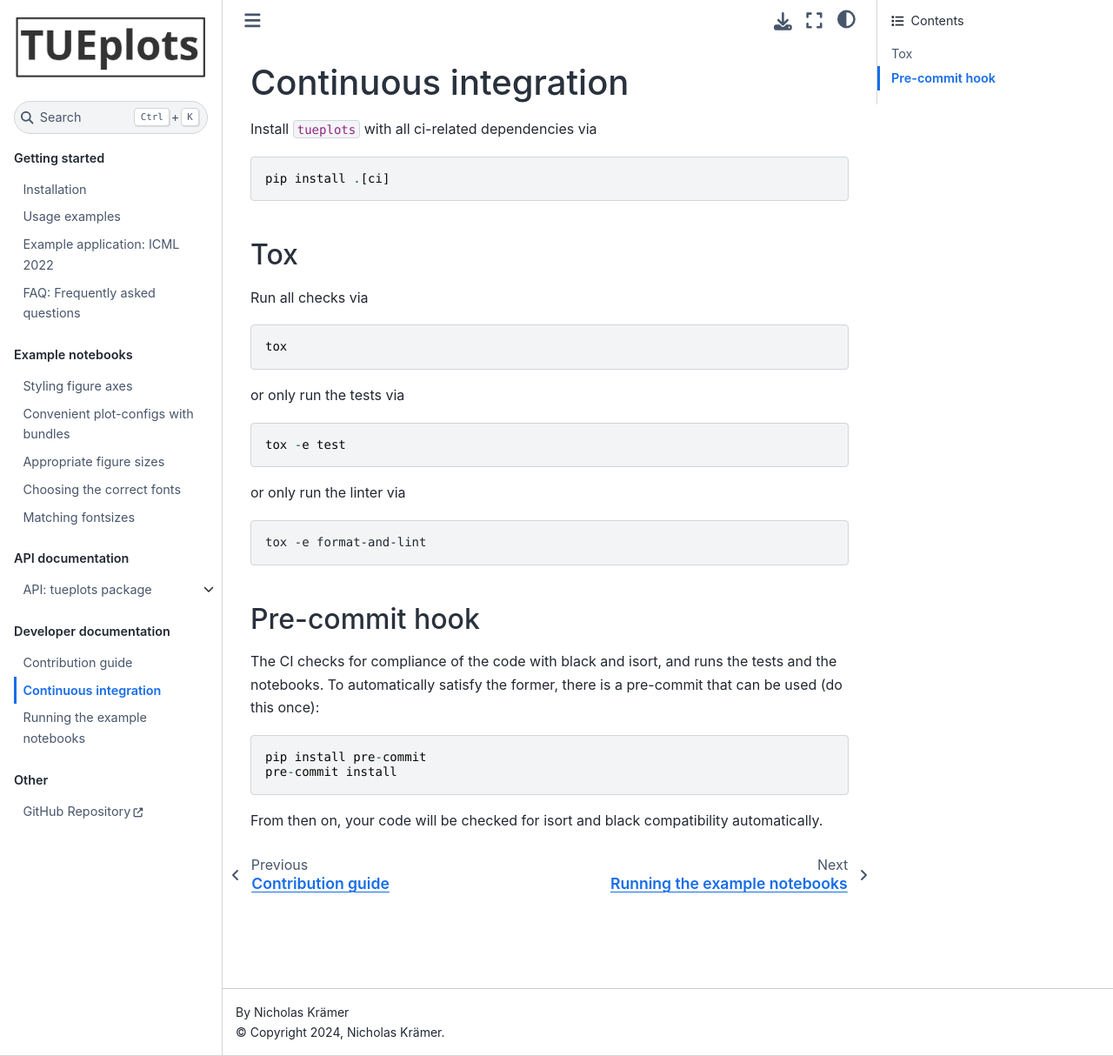
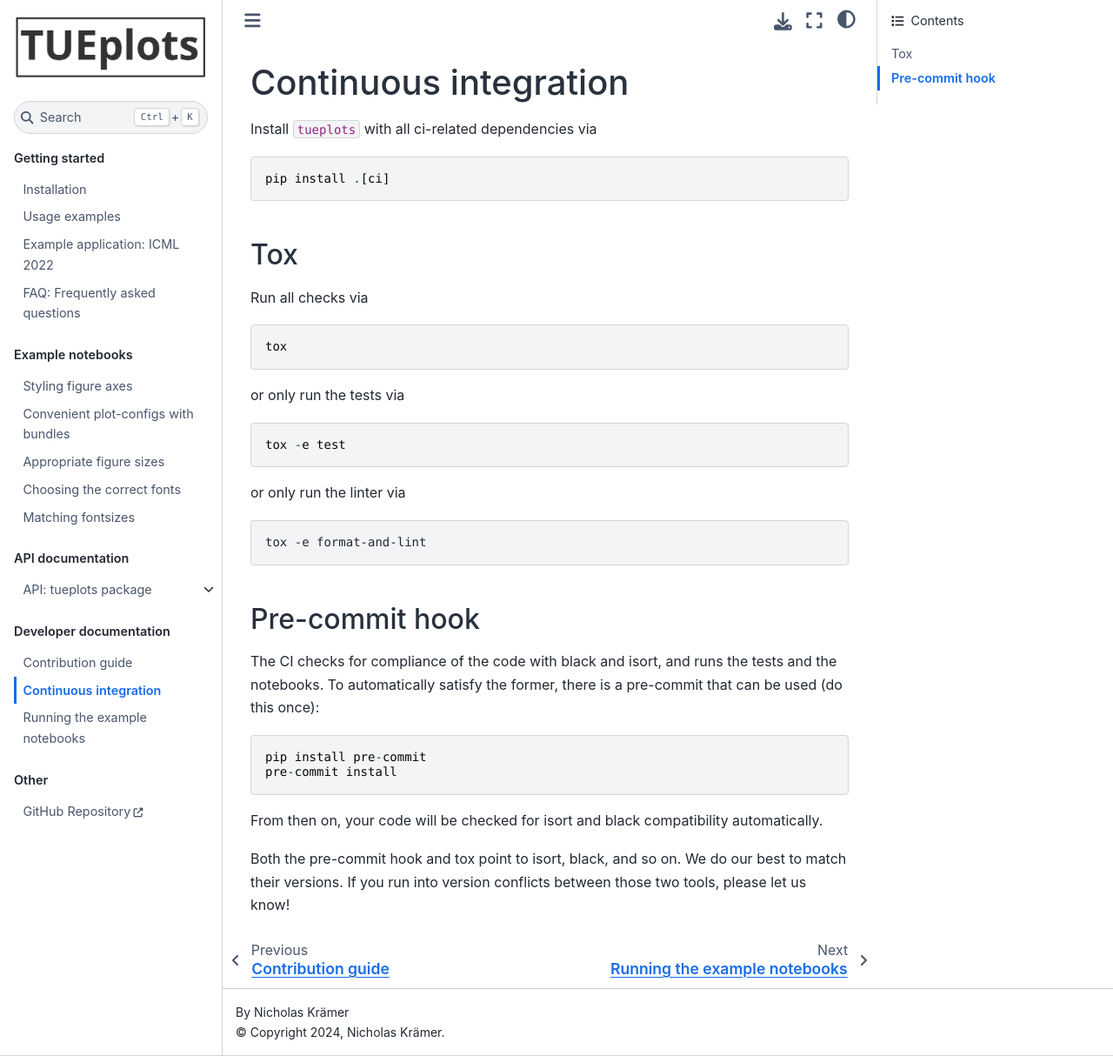
Before and after one commit to pnkraemer/tueplots, a Sphinx documentation site: the page built from docs/source/docs_dev/continuous_integration.md, in a window 1280 px wide and 1214 px high. Shown: the whole window at 87% size. Built offline with Sphinx 7.4.7 and the Sphinx Book theme 1.1.4, drawn with Linux system fonts in a browser that asks for light colours; pages that are not in the unit, such as notebooks, are missing from menus.

Commit message:
Discuss tox and pre-commit versions in the dev docs

````diff
--- a/docs/source/docs_dev/continuous_integration.md
+++ b/docs/source/docs_dev/continuous_integration.md
@@ -29,3 +29,8 @@ pip install pre-commit
 pre-commit install
 ```
 From then on, your code will be checked for isort and black compatibility automatically.
+
+
+Both the pre-commit hook and tox point to isort, black, and so on.
+We do our best to match their versions. If you run into version conflicts
+between those two tools, please let us know!
````
